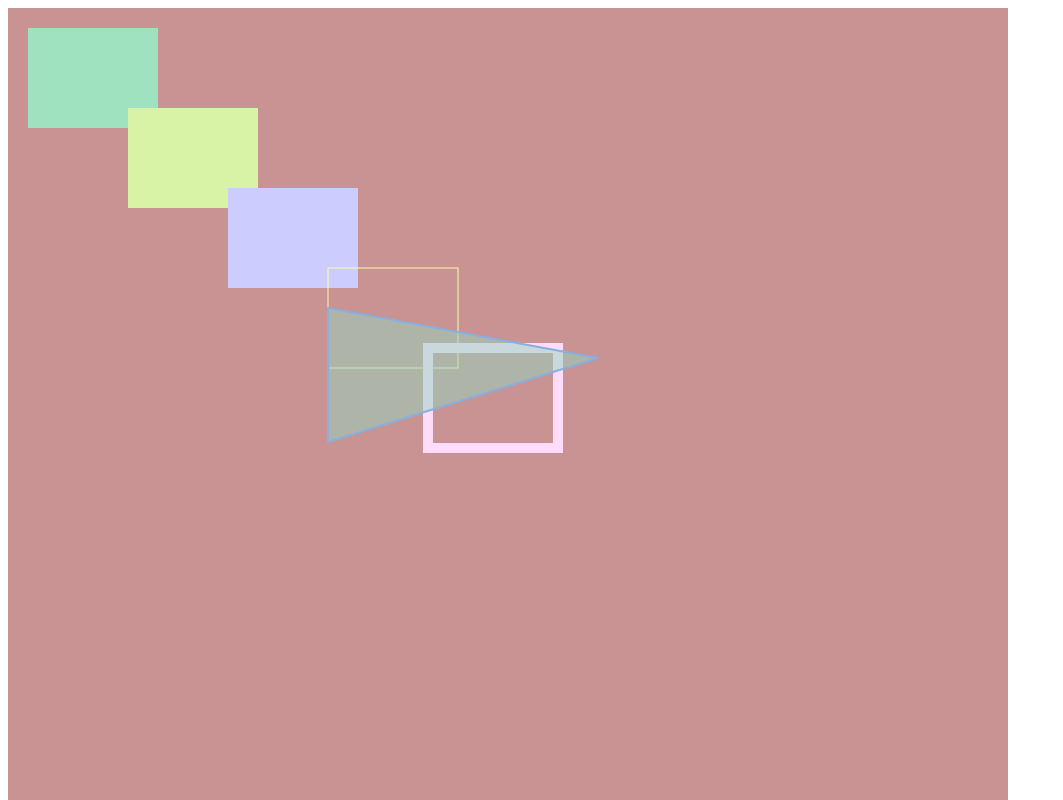
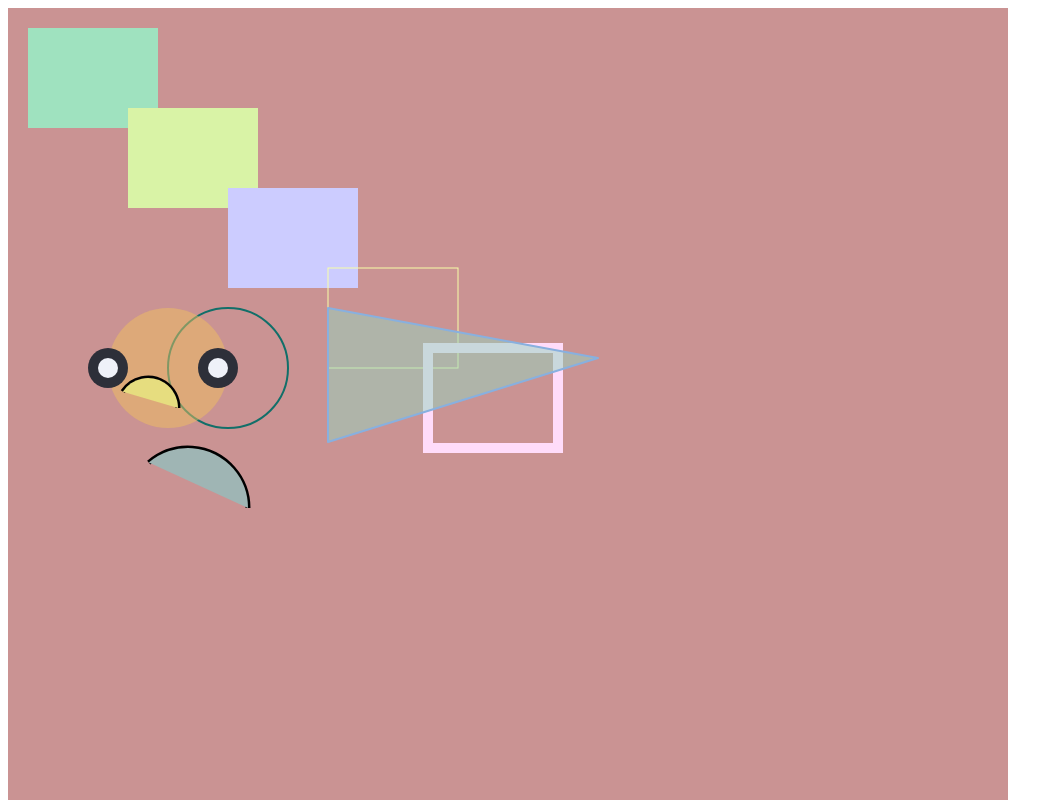
Before and after one commit to ZDyIg/TTB, a plain HTML site: page index.html in a window 1280 px wide. Shown: the top 800 px of the page, without its empty margins (0-1063 px from the left). Drawn offline with Linux system fonts and the light colour scheme.

Commit message:
Act4.beginPath,arc,stroke

```diff
--- a/index.html
+++ b/index.html
@@ -42,6 +42,62 @@
         context.lineWidth = 2;
         context.stroke();
 
+        context.strokeStyle="rgb(17, 111, 105)";
+        context.beginPath();
+        context.arc(220,360,60,0,2*Math.PI);
+        context.stroke();
+
+        context.fillStyle="rgb(240, 192, 96,0.5)";
+        context.beginPath();
+        context.arc(160,360,60,0,2*Math.PI);
+        context.fill();
+
+        //ojos
+        context.fillStyle="rgb(45, 47, 57)";
+        context.beginPath();
+        context.arc(100,360,20,0,2*Math.PI);
+        context.fill();
+
+        context.fillStyle="rgb(45, 47, 57)";
+        context.beginPath();
+        context.arc(210,360,20,0,2*Math.PI);
+        context.fill();
+
+        //pupilas
+        context.fillStyle="rgb(239, 241, 249)";
+        context.beginPath();
+        context.arc(100,360,10,0,2*Math.PI);
+        context.fill();
+
+        context.fillStyle="rgb(239, 241, 249)";
+        context.beginPath();
+        context.arc(210,360,10,0,2*Math.PI);
+        context.fill();
+
+       //pico del pato
+        context.fillStyle="rgb(230, 221, 127)";
+        context.beginPath();
+        context.arc(140,400,30,10,2*Math.PI);
+
+        context.lineWidth=5;
+        context.strokeStyle="black"
+        context.stroke();
+        context.fill();
+
+
+        //Aqui empieza el arco incompleto
+        context.fillStyle="rgb(159, 181, 180)";
+        context.beginPath();
+        context.arc(180,500,60,4,2*Math.PI);
+
+        context.lineWidth=5;
+        context.strokeStyle="black"
+        context.stroke();
+        context.fill();
+
+
+
+
     </script>
 
     <style type = "text/css">
```
